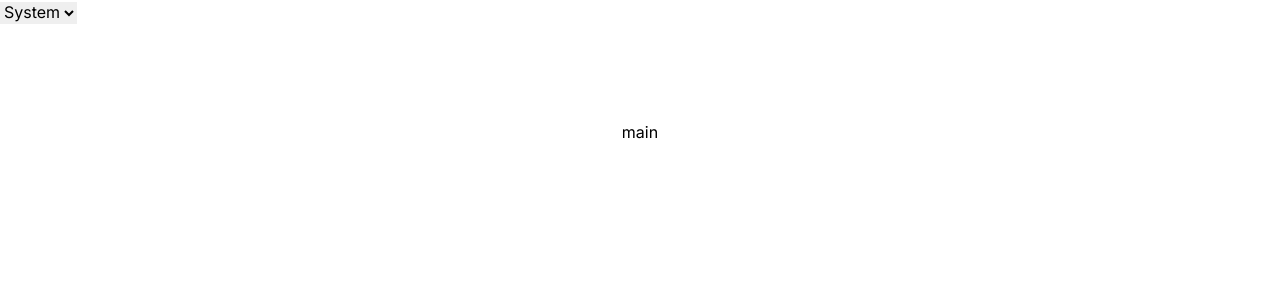
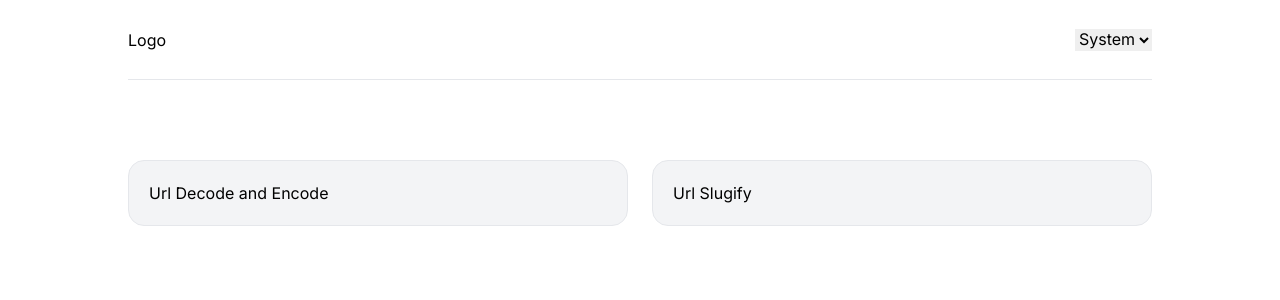
Before and after one commit to DrShpongle/dev-tinker, a Next.js app: page / in a window 1280 px wide. Shown: the top 300 px of the page. Built offline with nearby package versions, Linux system fonts and the light colour scheme.

Commit message:
adjust layouts

```diff
--- /dev/null
+++ b/src/app/(apps)/layout.tsx
@@ -0,0 +1,7 @@
+export default function Layout({
+  children,
+}: Readonly<{
+  children: React.ReactNode
+}>) {
+  return <div className="grow">{children}</div>
+}
--- /dev/null
+++ b/src/app/(apps)/url-decode-and-encode/page.tsx
@@ -0,0 +1,11 @@
+import * as React from 'react'
+
+export default function Page() {
+  return (
+    <main className="pt-20">
+      <div className="container mx-auto max-w-screen-lg">
+        <form action=""></form>
+      </div>
+    </main>
+  )
+}
--- /dev/null
+++ b/src/app/(apps)/url-slugify/page.tsx
@@ -0,0 +1,9 @@
+import * as React from 'react'
+
+export default function Page() {
+  return (
+    <main className="pt-20">
+      <div className="container mx-auto max-w-screen-lg">url slugify</div>
+    </main>
+  )
+}
--- a/src/app/layout.tsx
+++ b/src/app/layout.tsx
@@ -1,4 +1,5 @@
 import type {Metadata} from 'next'
+import Link from 'next/link'
 import {Inter} from 'next/font/google'
 
 import {Providers} from '@/providers'
@@ -22,10 +23,17 @@ export default function RootLayout({
     <html lang="en">
       <body className={inter.className}>
         <Providers>
-          <nav>
-            <ThemeSwitch />
-          </nav>
-          <main>{children}</main>
+          <div className="flex min-h-screen flex-col">
+            <header>
+              <div className="container mx-auto max-w-screen-lg">
+                <nav className="flex h-20 shrink-0 items-center justify-between border-b">
+                  <Link href="/">Logo</Link>
+                  <ThemeSwitch />
+                </nav>
+              </div>
+            </header>
+            <div className="grow">{children}</div>
+          </div>
         </Providers>
       </body>
     </html>
--- a/src/app/page.tsx
+++ b/src/app/page.tsx
@@ -1,9 +1,25 @@
-import Image from 'next/image'
+import * as React from 'react'
+import Link from 'next/link'
 
-export default function Home() {
+export default function Page() {
   return (
-    <main className="flex min-h-screen flex-col items-center justify-between p-24">
-      main
+    <main className="pt-20">
+      <div className="container mx-auto max-w-screen-lg">
+        <div className="grid grid-cols-2 gap-6">
+          <Link
+            href="/url-decode-and-encode"
+            className="rounded-2xl border bg-gray-100 p-5 duration-150 hover:bg-gray-200"
+          >
+            Url Decode and Encode
+          </Link>
+          <Link
+            href="/url-slugify"
+            className="rounded-2xl border bg-gray-100 p-5 duration-150 hover:bg-gray-200"
+          >
+            Url Slugify
+          </Link>
+        </div>
+      </div>
     </main>
   )
 }
```
